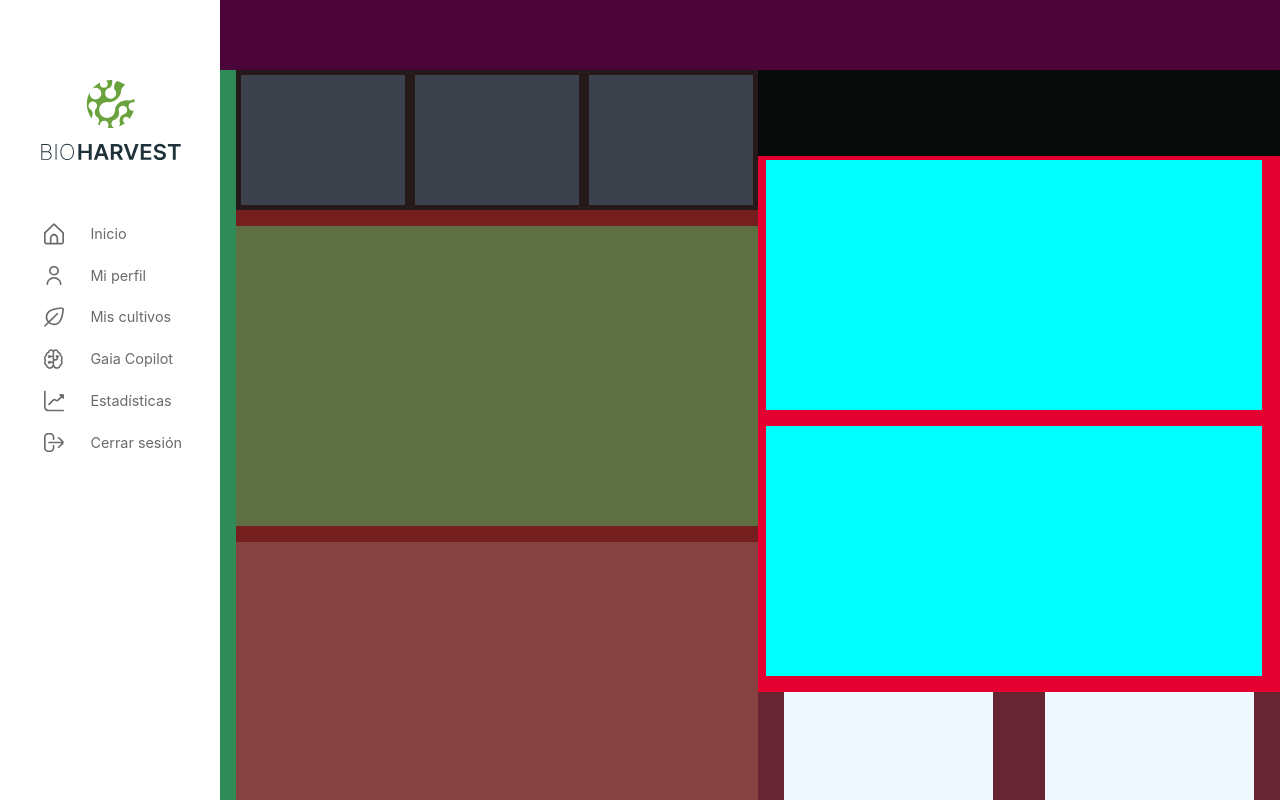
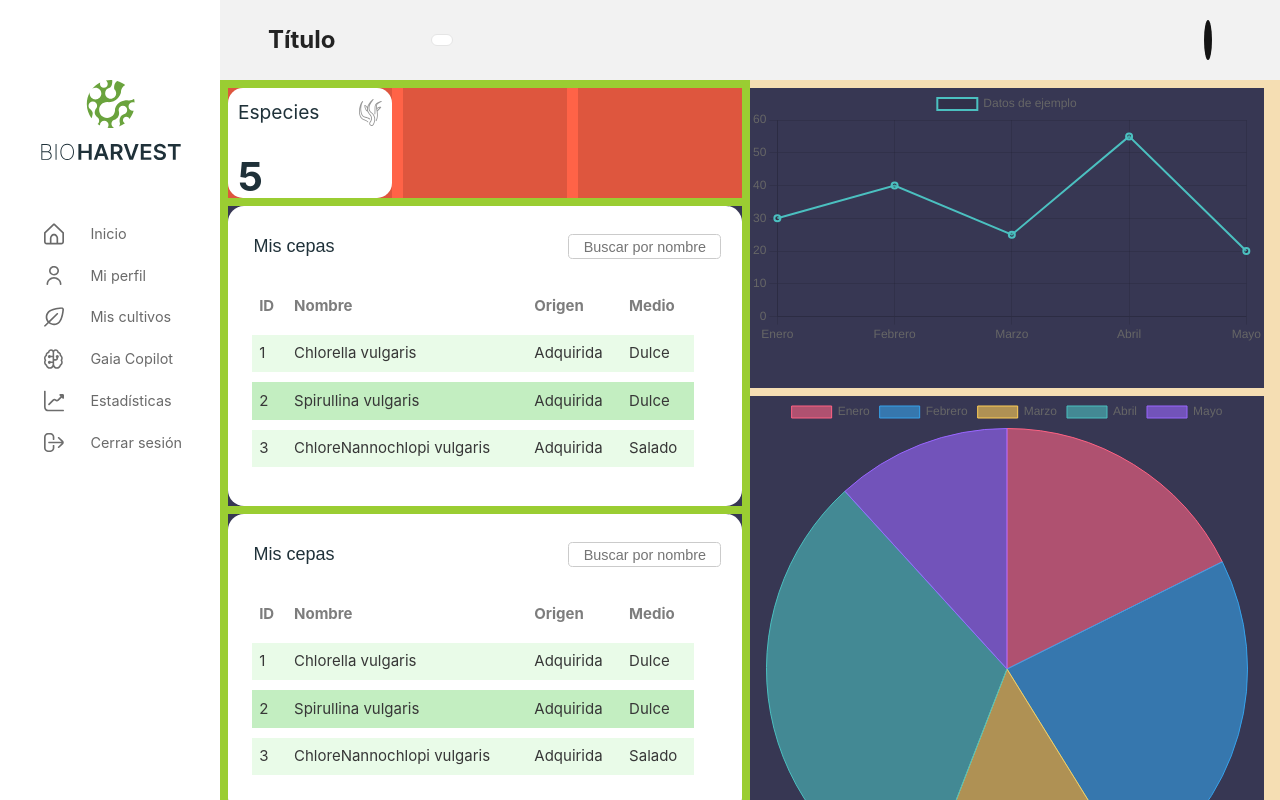
Before and after one commit to ReplacedSpace17/HackathonDMF-WebApp-Front, a React (Vite) app: page /Home in a window 1280 px wide. Built offline with nearby package versions, Linux system fonts and the light colour scheme.

Commit message:
Configurando css en pantallas peques

```diff
--- a/src/Components/CardsInfo/cardTop.jsx
+++ b/src/Components/CardsInfo/cardTop.jsx
@@ -1,7 +1,7 @@
 import './style/cardEspecie.css';
 
 
-function CardInfoTop({value=1, titulo, icono}) {
+function CardInfoTop({value, titulo, icono}) {
     return (
         <div className="cardEspecie">
           <div className="cardEspecieTitulo">
--- a/src/Components/CardsInfo/style/cardEspecie.css
+++ b/src/Components/CardsInfo/style/cardEspecie.css
@@ -6,7 +6,7 @@
    justify-content: space-between ;
     user-select: none;
     background-color: var(--fondoBlanco);
-    border-radius: 20px;
+    border-radius: 15px;
     border-color: 1px solid var(--contorno);
 }
 
@@ -33,7 +33,7 @@
 .cardEspecieValue{
     padding: 0;
     margin: 0;
-   font-size: 3em;
+   font-size: 2.5em;
     font-weight: 700;
     color: var(--colorTitle);
 }
--- /dev/null
+++ b/src/Components/Graphics/Pastel.jsx
@@ -0,0 +1,54 @@
+import React, { useEffect, useRef } from 'react';
+import Chart from 'chart.js/auto';
+
+const PieChartComponent = () => {
+  const chartRef = useRef(null);
+
+  useEffect(() => {
+    const ctx = chartRef.current.getContext('2d');
+
+    const data = {
+      labels: ['Enero', 'Febrero', 'Marzo', 'Abril', 'Mayo'],
+      datasets: [
+        {
+          label: 'Datos de ejemplo',
+          data: [30, 40, 25, 55, 20],
+          backgroundColor: [
+            'rgba(255, 99, 132, 0.6)',
+            'rgba(54, 162, 235, 0.6)',
+            'rgba(255, 206, 86, 0.6)',
+            'rgba(75, 192, 192, 0.6)',
+            'rgba(153, 102, 255, 0.6)',
+          ],
+          borderColor: [
+            'rgba(255, 99, 132, 1)',
+            'rgba(54, 162, 235, 1)',
+            'rgba(255, 206, 86, 1)',
+            'rgba(75, 192, 192, 1)',
+            'rgba(153, 102, 255, 1)',
+          ],
+          borderWidth: 1,
+        },
+      ],
+    };
+
+    const options = {
+      scales: {
+        y: {
+          display: false,
+          beginAtZero: true,
+        },
+      },
+    };
+
+    new Chart(ctx, {
+      type: 'pie',
+      data: data,
+      options: options,
+    });
+  }, []);
+
+  return <canvas ref={chartRef} width="400" height="200" />;
+};
+
+export default PieChartComponent;
--- a/src/Views/Home/Home.jsx
+++ b/src/Views/Home/Home.jsx
@@ -20,7 +20,7 @@ import Menu from '../../Components/Menu/Menu.jsx'
 import Table from '../../Components/Table/Table.jsx'
 
 import LineChartComponent from '../../Components/Graphics/Line.jsx';
-
+import PieChartComponent from '../../Components/Graphics/Pastel.jsx';
 
 
 
@@ -54,49 +54,61 @@ function Home() {
             </nav>
             <main className='mainHome'>
                 <header className='headerHome'>
+                    <Header nombre={nombre} email={email} avatar={avatar} />
+                </header>
+                <div className="containerHome">
+                    <div className="sectionLeft">
+                        <div className="containerCards">
+                            <div className="card">
+                                <CardInfoTop
+                                    value="5"
+                                    titulo="Especies"
+                                    icono={SpecieIcon}
+                                />
+                            </div>
+                            <div className="card">
 
-                </header>
-                <article className='ContentHome'>
-                    <article className='section1'>
-                        <article className='sectionsCards'>
-                            <article className='Card1'>
+                            </div>
+                            <div className="card">
 
-                            </article>
-                            <article className='Card1'>
+                            </div>
 
-                            </article>
-                            <article className='Card1'>
+                        </div>
+                        <div className="Table">
+                            <Table data={datos} />
+                        </div>
+                        <div className="Table">
+                            <Table data={datos} />
+                        </div>
+                        <div className="separator">
 
-                            </article>
-                        </article>
-                        <article className='sectionsTable'>
-                            <article className='contentTable1'>
+                        </div>
 
-                            </article>
-                            <article className='contentTable2'>
 
-                            </article>
-                        </article>
-                    </article>
-                    <article className='section2'>
-                        <article className='GraphicsContainer'>
-                            <article className='Graphics'>
+                    </div>
+                    <div className="sectionRight">
 
-                            </article>
-                            <article className='Graphics'>
+                        <div className="Graphic">
+                        <LineChartComponent />
+                        </div>
+                        <div className="Graphic">
+                        <PieChartComponent/>
+                        </div>
+                        <div className="ContainerParameters">
+                            <div className="CardParameters">
 
-                            </article>
-                        </article>
-                        <article className='ContainerCardParameters'>
-                            <article className='CardParameter'>
+                            </div>
+                            <div className="CardParameters">
 
-                            </article>
-                            <article className='CardParameter'>
+                            </div>
+                        </div>
+                        <div className="separator">
 
-                            </article>
-                        </article>
-                    </article>
-                </article>
+                        </div>
+
+
+                    </div>
+                </div>
             </main>
         </body>
     );
--- a/src/Views/Home/home.css
+++ b/src/Views/Home/home.css
@@ -1,5 +1,5 @@
 .bodyHome{
-    background-color: aliceblue;
+    background-color: rgb(221, 221, 221);
     width: 100vw;
     height: 100vh;
     display: flex;
@@ -8,7 +8,7 @@
 
 }
 
-/*Menu*/
+/*------------------------------------------- Menu------------*/
 .navHome{
     height: 100vh;
     width: 15%;
@@ -19,132 +19,91 @@
 
 }
 
-/*Main*/
 .mainHome{
-    height: 100vh;
+    width: 85%;
+    background-color: violet;
+}
+.headerHome{
     width: 100%;
-background-color: rgb(26, 26, 26);
+    height: 10%;
+    background-color: aqua;
+}
+.containerHome{
+    height: 90%;
+    width: 100%;
+    display: flex;
+    flex-direction: row;
+    background-color: tomato;
+}
+.sectionLeft{
+width: 50%;
+height: 100%;
+background-color: yellowgreen;
+overflow: auto;
 display: flex;
 flex-direction: column;
+align-items: center;
+justify-content: start;
+}
+
+.sectionRight{
+    width: 50%;
+height: 100%;
+    background-color: wheat;
+    overflow: auto;
+}
+
+/*---------------------------------- SECTION IZQUIERDA -----------------------------------*/
+.containerCards{
+    width: 97%;
+    height: auto;
+    margin-top: 0.5em;
+    background-color: tomato;
+    display: flex;
+    flex-direction:row;
+    justify-content: space-between;
 
 }
-
-.headerHome{
-    background-color: rgb(75, 5, 56);
-    height: 10vh;
-    width: 100%;
-    min-height: 70px;
+.card{
+    width: 32%;
+    height: 110px;
+    background-color: rgba(0, 0, 0, 0.13);
 }
 
-.ContentHome{
-    background-color: rgb(150, 201, 32);
+.Table{
+    margin-top: 0.5em;
+    width: 97%;
+    height: auto;
+    min-height: 300px;
+    background-color: rgb(55, 55, 83);
+}
+.separator{
     width: 100%;
-    height: 100%;
+    height: 0.5em;
+    margin-top: 0.5em;
+}
+
+/*---------------------------------- SECTION DERECHA -----------------------------------*/
+
+
+.Graphic{
+    margin-top: 0.5em;
+    width: 97%;
+    height: auto;
+    min-height: 300px;
+    background-color: rgb(55, 55, 83);
+}
+.ContainerParameters{
     display: flex;
     flex-direction: row;
+    align-content: center;
+    justify-content: center;
+background-color: rgb(109, 9, 9);
 }
-
-/*-----------------------------------------------------------------------Sections 1*/
-.section1{
-    background-color: seagreen;
-    width: 50%;
-    height: 93%;
-    display: flex;
-    flex-direction: column;
-    padding-left: 1rem;
-    overflow: auto;
-
+.CardParameters{
+    margin: 0.5em;
+    width: 30%;
+    height: auto;
+    min-height: 260px;
+    background-color: royalblue;
 }
-
-.sectionsCards{
-    width: auto;
-    height: auto;
-    background-color: rgb(37, 25, 25);
-    display: flex;
-    flex-direction: row;
-}
-
-/*card*/
-.Card1{
-    margin: 0.3rem;
-    background-color: rgb(61, 65, 75);
-    width: 250px;
-    height: 130px;
-    min-width: 160px;
-    min-height: 90px;
-}
-
-.sectionsTable{
-    width: 100%;
-    height: 100%;
-    display: flex;
-    flex-direction: column;
-    background-color: rgb(116, 30, 30);
-    margin-bottom: 1em;
-
-}
-.contentTable1{
-    margin-top: 1em;
-    width: 100%;
-    height: 20%;
-
-    min-height: 300px;
-
-    background-color: rgba(65, 225, 116, 0.411);
-}
-.contentTable2{
-    margin-top: 1em;
-    width: 100%;
-    height: 20%;
-    margin-bottom: 1em;
-    min-height: 300px;
-    background-color: rgba(206, 206, 206, 0.199);
-}
-/*-----------------------------------------------------------------------Sections 2*/
-.section2{
-    width: 50%;
-    background-color: rgb(8, 11, 10);
-    display: flex;
-    flex-direction: column;
-    justify-content: center;
-    align-items: center;
-    overflow-y: auto;
-}
-.GraphicsContainer{
-    width:100%;
-    height: auto;
-    background-color: rgba(254, 0, 55, 0.896);
-    display: flex;
-    flex-direction: column;
-    padding-top: 0.3em;
-    padding-left: 1em;
-    margin-top: 15em;
-
-}
-.Graphics{
-    margin-bottom: 1em;
-    background-color: aqua;
-    width: 95%;
-    height: 45%;
-    min-height: 250px;
-}
-
-.ContainerCardParameters{
-    width: 100%;
-    height: auto;
-    background-color: rgba(115, 40, 56, 0.896);
-    display: flex;
-    flex-direction: row;
-    justify-content: space-around;
-    margin-bottom: 2em;
-
-
-}
-.CardParameter{
-    background-color: aliceblue;
-    width: 40%;
-    height: 90%;
-    min-height:  300px;
-
-
-}
--- a/src/Views/Home/tabla.json
+++ b/src/Views/Home/tabla.json
@@ -1,64 +1,4 @@
 [
-    {
-        "ID": 1,
-        "Nombre": "Chlorella vulgaris",
-        "Origen": "Adquirida",
-        "Medio": "Dulce"
-    },
-    {
-        "ID": 2,
-        "Nombre": "Spirullina vulgaris",
-        "Origen": "Adquirida",
-        "Medio": "Dulce"
-    },
-    {
-        "ID": 3,
-        "Nombre": "ChloreNannochlopi vulgaris",
-        "Origen": "Adquirida",
-        "Medio": "Salado"
-    },
-    {
-        "ID": 4,
-        "Nombre": "Isochrych vulgaris",
-        "Origen": "Adquirida",
-        "Medio": "Dulce"
-    },
-    {
-        "ID": 5,
-        "Nombre": "Chlorella vulgaris",
-        "Origen": "Adquirida",
-        "Medio": "Dulce"
-    },
-    {
-        "ID": 1,
-        "Nombre": "Chlorella vulgaris",
-        "Origen": "Adquirida",
-        "Medio": "Dulce"
-    },
-    {
-        "ID": 2,
-        "Nombre": "Spirullina vulgaris",
-        "Origen": "Adquirida",
-        "Medio": "Dulce"
-    },
-    {
-        "ID": 3,
-        "Nombre": "ChloreNannochlopi vulgaris",
-        "Origen": "Adquirida",
-        "Medio": "Salado"
-    },
-    {
-        "ID": 4,
-        "Nombre": "Isochrych vulgaris",
-        "Origen": "Adquirida",
-        "Medio": "Dulce"
-    },
-    {
-        "ID": 5,
-        "Nombre": "Chlorella vulgaris",
-        "Origen": "Adquirida",
-        "Medio": "Dulce"
-    },
     {
         "ID": 1,
         "Nombre": "Chlorella vulgaris",
```
Lines whose indentation alone changed are shown as unchanged.
